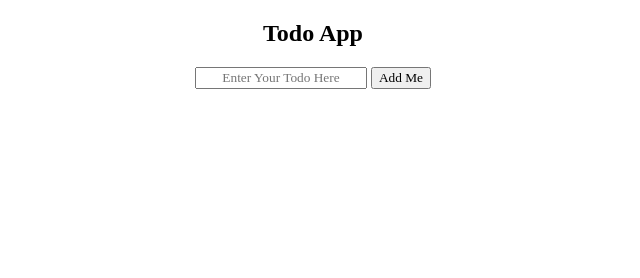
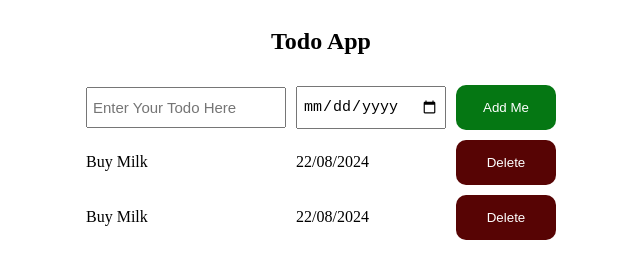
Before and after one commit to anidevl/Todo-App, a plain HTML site: page index.html in a window 1280 px wide. Shown: the whole page, without its empty margins (327-967 px from the left). Drawn offline with Linux system fonts and the light colour scheme.

Commit message:
project completed

```diff
--- a/index.html
+++ b/index.html
@@ -8,10 +8,13 @@
 </head>
 <body>
     <h2>Todo App</h2>
-    <input  id="todo-input" type="text" placeholder="Enter Your Todo Here">
-    <button id="add" onclick="addTodo();">Add Me</button>
-    <div class="todo-container"></div>
+    <div class="grid-container">
+        <input  id="todo-input" type="text" placeholder="Enter Your Todo Here">
+        <input type="date" id="todo-date">
+        <button class="btn-todo" id="add" onclick="addTodo();">Add Me</button>
+    </div>
 
+    <div class="todo-container grid-container"></div>
     <script src="script.js"></script>
 </body>
 </html>
--- a/script.js
+++ b/script.js
@@ -1,10 +1,27 @@
-let todoList=[];
+let todoList=[
+    {
+        item:'Buy Milk',
+        dueDate:'22/08/2024',
+    },
+    {
+        item:'Buy Milk',
+        dueDate:'22/08/2024',
+    }
+];
 displayItems();
 function addTodo(){
    let inputElement = document.querySelector("#todo-input");
-   let todoElement= inputElement.value;
-   todoList.push(todoElement);
+   let dateElement=document.querySelector("#todo-date");
+   let todoItem= inputElement.value;
+   let todoDate=dateElement.value;
+   todoList.push(
+    {
+        item:todoItem,
+        dueDate:todoDate,
+    }
+  );
    inputElement.value="";
+   dateElement.value="";
    displayItems();
 }
 
@@ -13,11 +30,12 @@ function displayItems(){
     let newHtml="";
     for(let i=0;i<todoList.length;i++){
         newHtml+= `
-        <div>
-         <span>${todoList[i]}</span>
-         <button onclick="todoList.splice(${i},1); displayItems();"> Delete
+
+         <span>${todoList[i].item}</span>
+         <span>${todoList[i].dueDate}</span>
+         <button class="btn-delete" onclick="todoList.splice(${i},1); displayItems();"> Delete
          </button>
-        </div>
+
 
         `
     }
--- a/style.css
+++ b/style.css
@@ -1,4 +1,46 @@
-*{
-    font-family:poppins;
-    text-align:center;
-}
+body {
+    font-family: poppins;
+    display:flex;
+    min-width:100%;
+    height:100vh;
+    overflow:scroll;
+    flex-direction:column;
+    align-items:center;
+    justify-content:flex-start;
+  }
+
+  #main-heading {
+    text-align: center;
+  }
+
+  .grid-container {
+    display: grid;
+    grid-template-columns: 200px 150px 100px;
+    column-gap: 10px;
+    row-gap: 10px;
+    margin-top: 10px;
+    align-items: center;
+  }
+
+  #todo-input, #todo-date {
+    font-size: 15px;
+    padding: 10px 5px;
+  }
+
+  .btn-delete {
+    background-color: rgb(87, 4, 4);
+    color: white;
+    border: none;
+    border-radius: 10px;
+    padding: 15px 0px;
+    cursor: pointer;
+  }
+
+  .btn-todo {
+    background-color: rgb(5, 119, 19);
+    color: white;
+    border: none;
+    border-radius: 10px;
+    padding: 15px 0px;
+    cursor: pointer;
+  }
```
